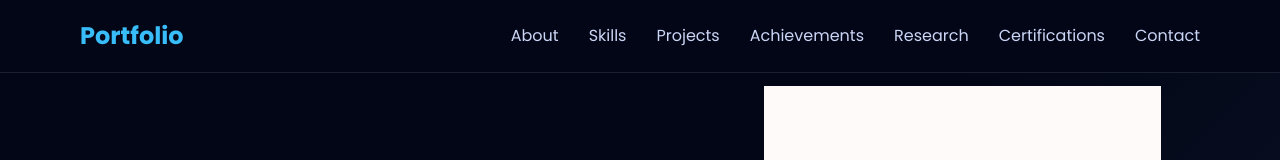
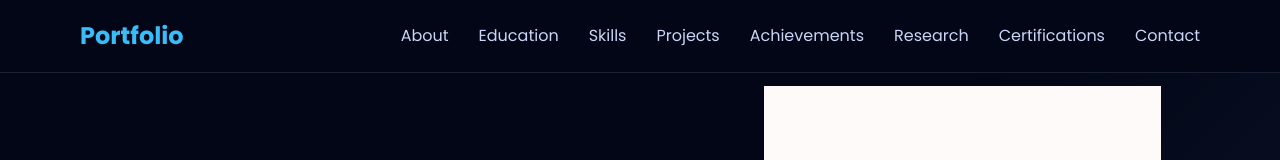
Before and after one commit to suregowtham123/Portfolio-Gowtham, a React (Create React App) app in the folder client/: page / in a window 1280 px wide. Shown: the top 160 px of the page. Built offline with nearby package versions, Linux system fonts and the light colour scheme; no server answers.

Commit message:
Update Navbar.jsx

```diff
--- a/client/src/components/Navbar.jsx
+++ b/client/src/components/Navbar.jsx
@@ -4,6 +4,7 @@ function Navbar() {
 
 const links = [
 "about",
+"education",
 "skills",
 "projects",
 "achievements",
```
